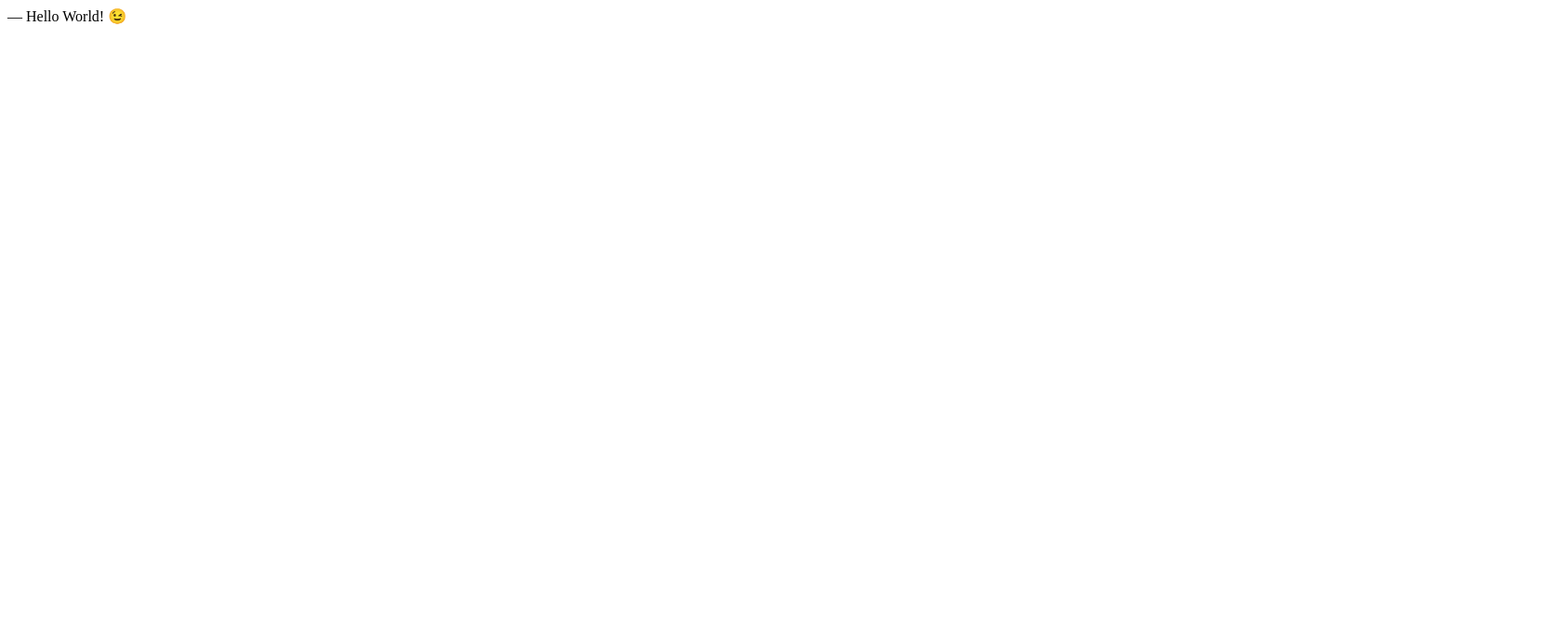
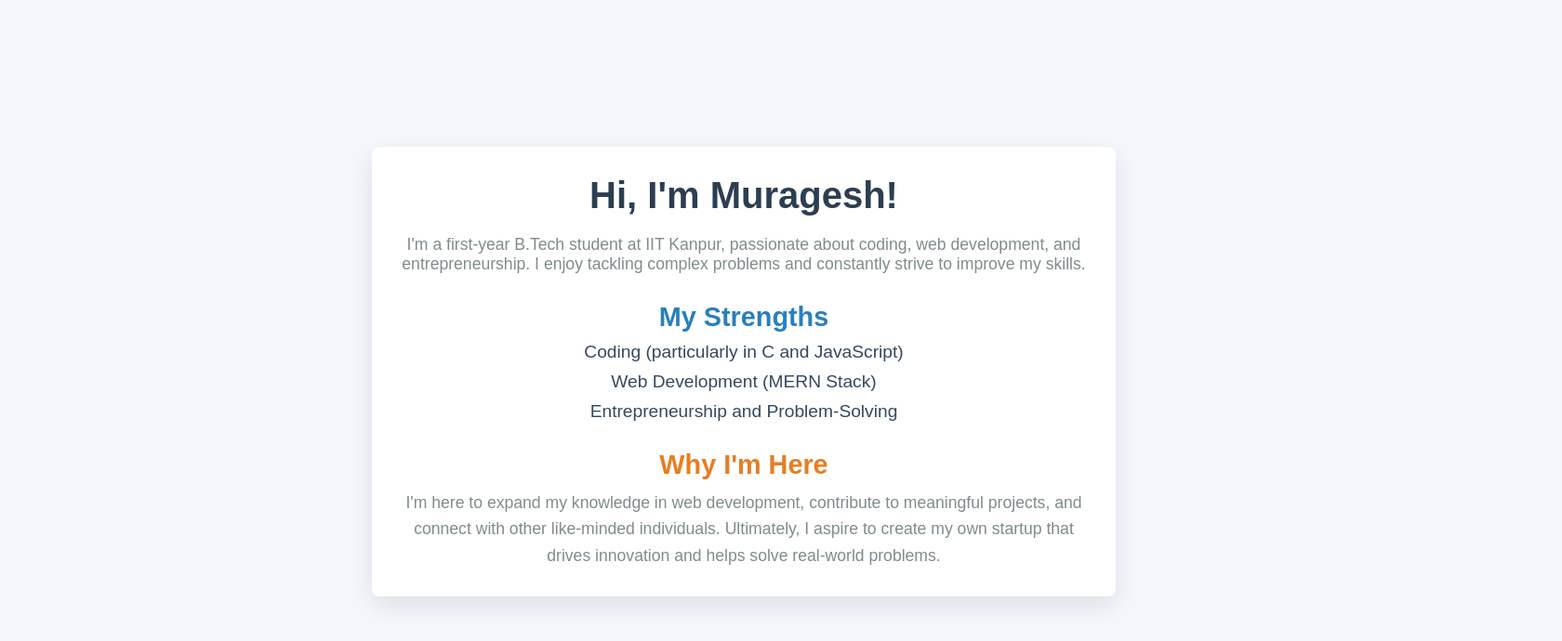
Before and after one commit to vampirenich/homepage, a plain HTML site: page index.html in a window 1280 px wide. Shown: the whole page at 93% size, 1680 px wide, since content can reach past the window. Drawn offline with Linux system fonts and the light colour scheme.

Commit message:
added about

```diff
--- a/index.html
+++ b/index.html
@@ -1,10 +1,35 @@
 <!DOCTYPE html>
-<html>
-  <head>
-    <meta charset="UTF-8" />
-    <title>Résumé</title>
-  </head>
-  <body>
-    ― Hello World! &#x1F609;
-  </body>
+<html lang="en">
+<head>
+    <meta charset="UTF-8">
+    <meta name="viewport" content="width=device-width, initial-scale=1.0">
+    <title>About Me</title>
+    <link rel="stylesheet" href="style.css">
+</head>
+<body>
+    <section class="intro-section">
+        <div class="container">
+            <div class="intro-text">
+                <h1>Hi, I'm Muragesh!</h1>
+                <p class="description">
+                    I'm a first-year B.Tech student at IIT Kanpur, passionate about coding, web development, and entrepreneurship. I enjoy tackling complex problems and constantly strive to improve my skills.
+                </p>
+                <div class="strength">
+                    <h2>My Strengths</h2>
+                    <ul>
+                        <li>Coding (particularly in C and JavaScript)</li>
+                        <li>Web Development (MERN Stack)</li>
+                        <li>Entrepreneurship and Problem-Solving</li>
+                    </ul>
+                </div>
+                <div class="why">
+                    <h2>Why I'm Here</h2>
+                    <p>
+                        I'm here to expand my knowledge in web development, contribute to meaningful projects, and connect with other like-minded individuals. Ultimately, I aspire to create my own startup that drives innovation and helps solve real-world problems.
+                    </p>
+                </div>
+            </div>
+        </div>
+    </section>
+</body>
 </html>
--- /dev/null
+++ b/style.css
@@ -0,0 +1,102 @@
+/* Basic Reset */
+* {
+    margin: 0;
+    padding: 0;
+    box-sizing: border-box;
+}
+
+/* Body and Background */
+body {
+    overflow-x: hidden;
+    font-family: 'Arial', sans-serif;
+    background: #f4f7fc;
+    color: #333;
+    display: flex;
+   position: relative;
+   left: 50vh;
+    align-items: center;
+
+    height: 100vh;
+}
+
+/* Container to center the content */
+.container {
+    max-width: 800px;
+    padding: 30px;
+    background-color: #fff;
+    border-radius: 8px;
+    box-shadow: 0 10px 30px rgba(0, 0, 0, 0.1);
+    text-align: center;
+}
+
+/* Intro Section */
+.intro-section {
+    width: 100%;
+}
+
+/* Intro Text Styling */
+.intro-text h1 {
+    font-size: 2.5rem;
+    font-weight: 600;
+    color: #2c3e50;
+    margin-bottom: 20px;
+}
+
+/* Description Styling */
+.description {
+    font-size: 1.1rem;
+    color: #7f8c8d;
+    margin-bottom: 30px;
+}
+
+/* Strength Section */
+.strength {
+    margin-bottom: 30px;
+}
+
+.strength h2 {
+    font-size: 1.8rem;
+    font-weight: 600;
+    color: #2980b9;
+    margin-bottom: 10px;
+}
+
+.strength ul {
+    list-style-type: none;
+}
+
+.strength li {
+    font-size: 1.2rem;
+    color: #34495e;
+    margin: 10px 0;
+}
+
+/* Why Section */
+.why h2 {
+    font-size: 1.8rem;
+    font-weight: 600;
+    color: #e67e22;
+    margin-bottom: 10px;
+}
+
+.why p {
+    font-size: 1.1rem;
+    color: #7f8c8d;
+    line-height: 1.6;
+}
+
+/* Animations for Smooth Effect */
+.intro-section {
+    animation: fadeIn 1.5s ease-in-out;
+}
+
+@keyframes fadeIn {
+    0% {
+        opacity: 0;
+        transform: translateY(30px);
+    }
+    100% {
+        opacity: 1;
+        transform: translateY(0);
+    }
+}
```
